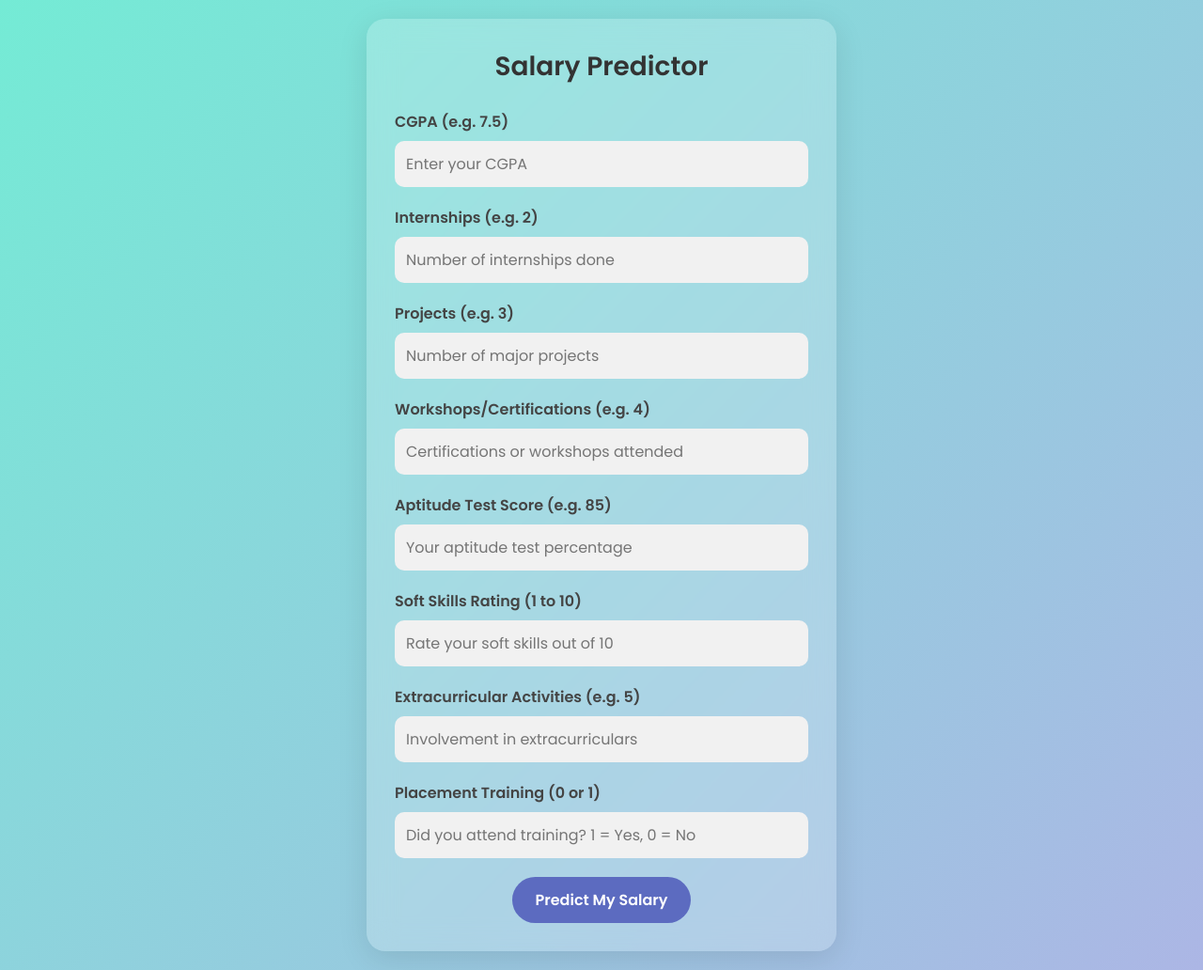
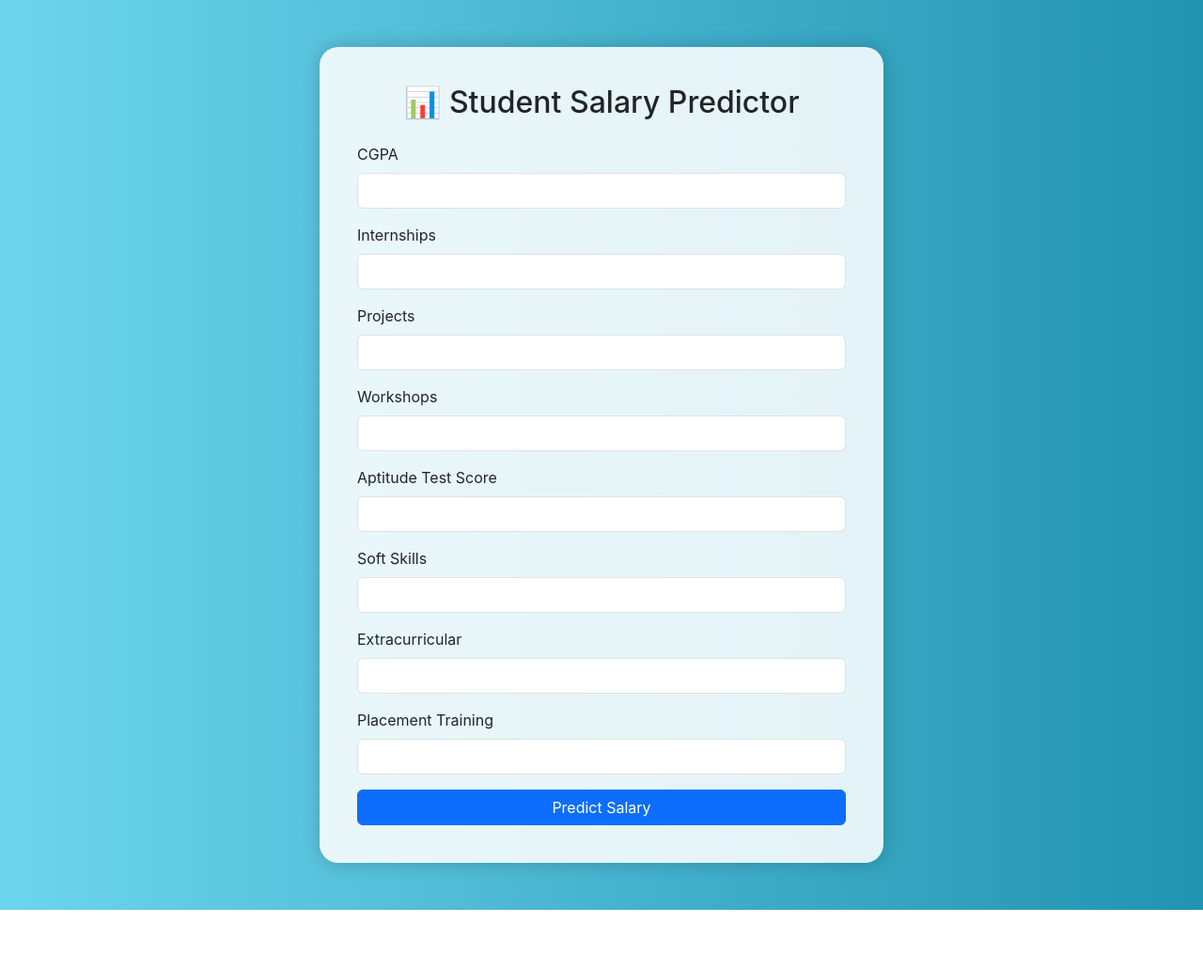
Before and after one commit to sumits234/student-salary-predictor, a Flask app: page / in a window 1280 px wide. Shown: the whole page at 94% size. After the commit the page ends 968 px from the top, so only its background shows below. Run offline with Flask 3, Linux system fonts and the light colour scheme; parts of the project's set-up code (start-up, migrations or seed data) failed here and were passed over.

Commit message:
Updated salary prediction logic

```diff
--- a/app.py
+++ b/app.py
@@ -5,6 +5,14 @@
 
 # Load the trained model
 model = pickle.load(open('model.pkl', 'rb'))
+
+# Load dataset for gap analysis
+data = pd.read_csv('placementdata.csv')
+feature_columns = [
+    'CGPA', 'Internships', 'Projects', 'Workshops/Certifications',
+    'AptitudeTestScore', 'SoftSkillsRating',
+    'ExtracurricularActivities', 'PlacementTraining'
+]
 
 app = Flask(__name__)
 
@@ -20,7 +28,7 @@
         except:
             return 0.0
 
-    features = {
+    student = {
         'CGPA': to_float(request.form.get('CGPA')),
         'Internships': to_float(request.form.get('Internships')),
         'Projects': to_float(request.form.get('Projects')),
@@ -31,13 +39,47 @@
         'PlacementTraining': to_float(request.form.get('PlacementTraining')),
     }
 
-    input_df = pd.DataFrame([features])
+    input_df = pd.DataFrame([student])
+    predicted_salary = float(model.predict(input_df)[0])
 
-    # Use 'model' instead of 'pipeline'
-    predicted_salary = model.predict(input_df)[0]
+    # Salary range ±20%
+    lower = round(predicted_salary * 0.8, 2)
+    upper = round(predicted_salary * 1.2, 2)
 
-    return render_template('result.html', salary=round(predicted_salary, 2))
+    # Domain suggestions
+    def recommend_domains(salary):
+        if salary < 4.0:
+            return ['BPO', 'Technical Support', 'Data Entry', 'Sales Trainee']
+        elif salary < 6.0:
+            return ['QA Testing', 'Manual Testing', 'Support Engineer']
+        elif salary < 8.0:
+            return ['Full-Stack Web Dev', 'Mobile App Dev', 'Backend Developer']
+        elif salary < 10.0:
+            return ['Data Analyst', 'Software Engineer', 'DevOps', 'System Admin']
+        elif salary < 12.5:
+            return ['AI/ML Engineer', 'Cloud Engineer', 'Business Analyst']
+        else:
+            return ['AI/ML Specialist', 'Data Scientist', 'Solution Architect', 'Product Manager']
 
+    recommended_domains = recommend_domains(predicted_salary)
+
+    # Gap analysis
+    suggestions = []
+    if predicted_salary < 4.0:
+        diffs = {}
+        for col in feature_columns:
+            avg = data[col].mean()
+            diffs[col] = avg - student[col]
+        top_gaps = sorted(diffs.items(), key=lambda x: x[1], reverse=True)[:3]
+        for feat, gap in top_gaps:
+            suggestions.append(f"📌 Improve {feat} (you are {gap:.1f} below average)")
+
+    return render_template('result.html',
+                           salary_center=round(predicted_salary, 2),
+                           salary_range=f"{lower} – {upper} LPA",
+                           is_low=predicted_salary < 4.0,
+                           suggestions=suggestions,
+                           recommended_domains=recommended_domains)
 
 if __name__ == '__main__':
     app.run(debug=True)
--- a/templates/index.html
+++ b/templates/index.html
@@ -1,154 +1,36 @@
 <!DOCTYPE html>
 <html lang="en">
-
 <head>
   <meta charset="UTF-8" />
-  <meta name="viewport" content="width=device-width, initial-scale=1.0" />
-  <title>Salary Predictor</title>
-  <link href="https://fonts.googleapis.com/css2?family=Poppins:wght@300;400;600&display=swap" rel="stylesheet">
+  <title>Student Salary Predictor</title>
+  <link href="https://cdn.jsdelivr.net/npm/bootstrap@5.3.0/dist/css/bootstrap.min.css" rel="stylesheet">
   <style>
-    * {
-      margin: 0;
-      padding: 0;
-      box-sizing: border-box;
-      font-family: 'Poppins', sans-serif;
+    body {
+      background: linear-gradient(to right, #6dd5ed, #2193b0);
+      font-family: 'Inter', sans-serif;
     }
-
-    body {
-      background: linear-gradient(135deg, #74ebd5, #ACB6E5);
-      display: flex;
-      justify-content: center;
-      align-items: center;
-      min-height: 100vh;
-      padding: 20px;
-    }
-
-    .container {
-      background: rgba(255, 255, 255, 0.2);
-      backdrop-filter: blur(15px);
+    .form-container {
+      max-width: 600px;
+      margin: 50px auto;
+      padding: 40px;
+      background: #ffffffdd;
       border-radius: 20px;
-      padding: 30px;
-      box-shadow: 0 8px 32px rgba(0, 0, 0, 0.1);
-      max-width: 500px;
-      width: 100%;
-      text-align: center;
-      animation: fadeIn 1.2s ease-in-out;
-    }
-
-    @keyframes fadeIn {
-      from { opacity: 0; transform: translateY(-20px); }
-      to { opacity: 1; transform: translateY(0); }
-    }
-
-    h1 {
-      color: #333;
-      font-size: 28px;
-      margin-bottom: 25px;
-    }
-
-    label {
-      display: block;
-      text-align: left;
-      margin-bottom: 8px;
-      font-weight: 600;
-      color: #444;
-    }
-
-    input {
-      width: 100%;
-      padding: 12px;
-      margin-bottom: 20px;
-      border: none;
-      border-radius: 10px;
-      background-color: #f1f1f1;
-      font-size: 16px;
-    }
-
-    input:focus {
-      outline: none;
-      box-shadow: 0 0 0 2px #7FC9FF;
-    }
-
-    button {
-      padding: 12px 25px;
-      background: #5C6BC0;
-      color: white;
-      font-weight: 600;
-      border: none;
-      border-radius: 30px;
-      font-size: 16px;
-      cursor: pointer;
-      transition: background 0.3s ease;
-    }
-
-    button:hover {
-      background: #3f51b5;
-    }
-
-    .note {
-      font-size: 13px;
-      color: #666;
-      margin-top: -15px;
-      margin-bottom: 20px;
-      text-align: left;
-    }
-
-    .result {
-      margin-top: 25px;
-      font-size: 22px;
-      font-weight: bold;
-      color: #2e7d32;
-      background: #e8f5e9;
-      padding: 15px;
-      border-radius: 10px;
-      animation: popIn 0.5s ease-in-out;
-    }
-
-    @keyframes popIn {
-      from { transform: scale(0.8); opacity: 0; }
-      to { transform: scale(1); opacity: 1; }
+      box-shadow: 0 0 20px rgba(0,0,0,0.2);
     }
   </style>
 </head>
-
 <body>
-  <div class="container">
-    <h1>Salary Predictor</h1>
+  <div class="form-container">
+    <h2 class="text-center mb-4">📊 Student Salary Predictor</h2>
     <form action="/predict" method="post">
-      <label for="CGPA">CGPA (e.g. 7.5)</label>
-      <input type="text" name="CGPA" placeholder="Enter your CGPA" required />
-
-      <label for="Internships">Internships (e.g. 2)</label>
-      <input type="text" name="Internships" placeholder="Number of internships done" required />
-
-      <label for="Projects">Projects (e.g. 3)</label>
-      <input type="text" name="Projects" placeholder="Number of major projects" required />
-
-      <label for="Workshops">Workshops/Certifications (e.g. 4)</label>
-      <input type="text" name="Workshops" placeholder="Certifications or workshops attended" required />
-
-      <label for="AptitudeTestScore">Aptitude Test Score (e.g. 85)</label>
-      <input type="text" name="AptitudeTestScore" placeholder="Your aptitude test percentage" required />
-
-      <label for="SoftSkills">Soft Skills Rating (1 to 10)</label>
-      <input type="text" name="SoftSkills" placeholder="Rate your soft skills out of 10" required />
-
-      <label for="Extracurricular">Extracurricular Activities (e.g. 5)</label>
-      <input type="text" name="Extracurricular" placeholder="Involvement in extracurriculars" required />
-
-      <label for="PlacementTraining">Placement Training (0 or 1)</label>
-      <input type="text" name="PlacementTraining" placeholder="Did you attend training? 1 = Yes, 0 = No" required />
-
-      <button type="submit">Predict My Salary</button>
+      {% for field in ['CGPA', 'Internships', 'Projects', 'Workshops', 'AptitudeTestScore', 'SoftSkills', 'Extracurricular', 'PlacementTraining'] %}
+        <div class="mb-3">
+          <label for="{{ field }}" class="form-label">{{ field.replace('TestScore',' Test Score').replace('Skills',' Skills').replace('Training',' Training') }}</label>
+          <input type="number" step="any" name="{{ field }}" class="form-control" required>
+        </div>
+      {% endfor %}
+      <button type="submit" class="btn btn-primary w-100">Predict Salary</button>
     </form>
-
-    {% if salary %}
-    <div class="result">
-      🎉 Congratulations!<br>
-      Your Predicted Salary is ₹ {{ salary }} LPA
-    </div>
-    {% endif %}
   </div>
 </body>
-
 </html>
```
Also changed, not shown: templates/result.html (+44 -33 lines), placementdata.csv (added), 1 other file.
